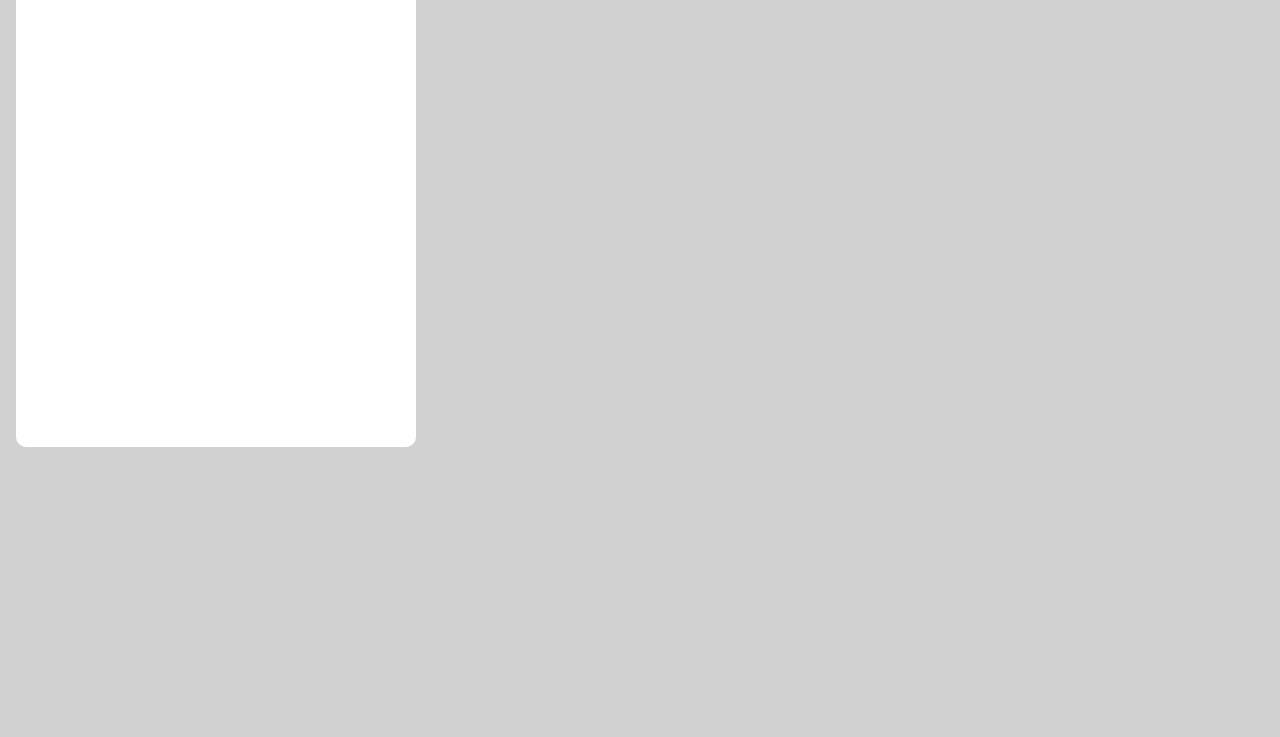
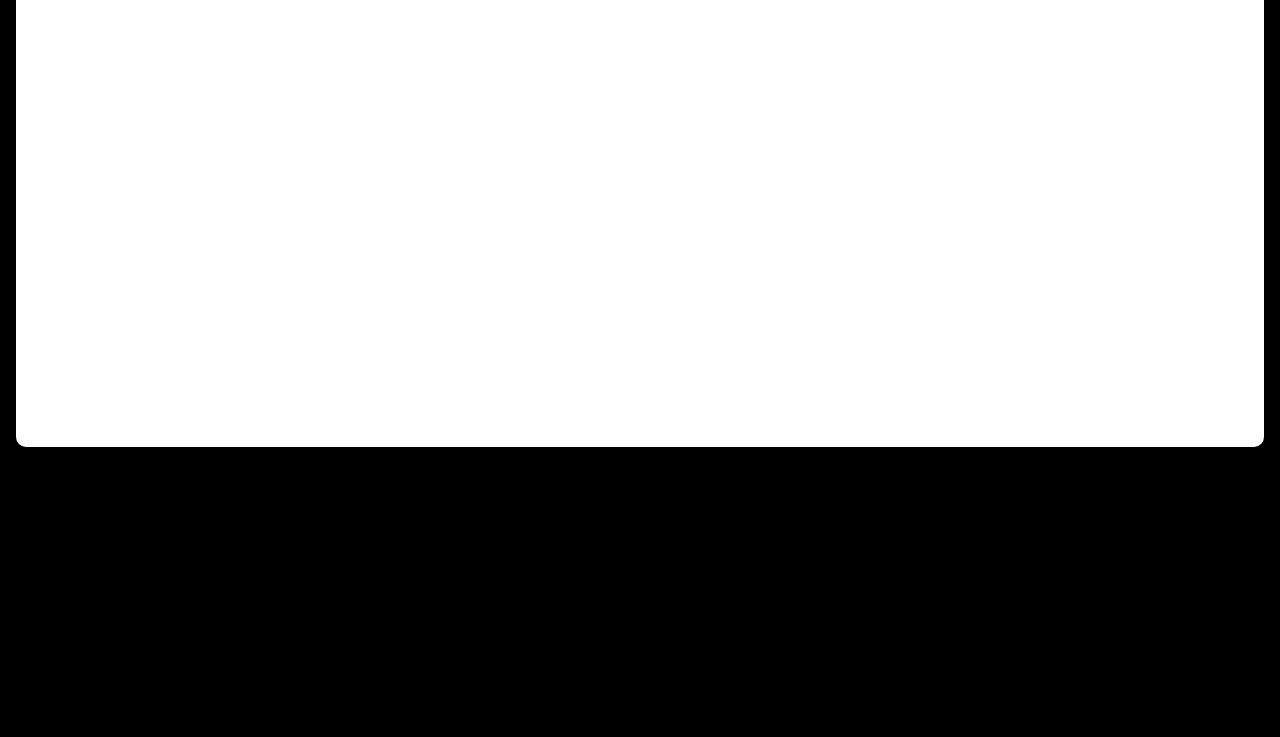
Before and after one commit to sidi34308/e-commerce_project, a plain HTML site: page code/login.html in a window 1280 px wide. Shown: the part 129-866 px from the top of the page. After the commit the page ends 800 px from the top, so only its background shows below. Drawn offline with Linux system fonts and the light colour scheme.

Commit message:
body editing

```diff
--- a/code/login.html
+++ b/code/login.html
@@ -8,7 +8,7 @@
     <link rel="icon" type="image/png" href="media/icons/small-logo (Custom).png">
     <link rel="script" href="">
 </head>
-<body class="body2">
+<body class="body">
 
     <div class="container2">
         <div class="login">
```
